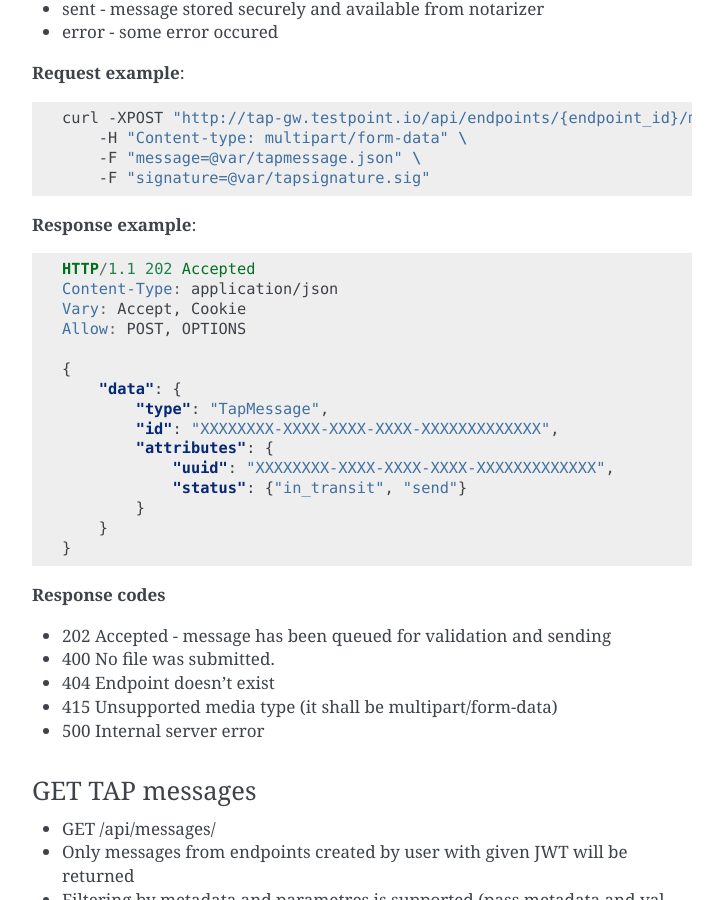
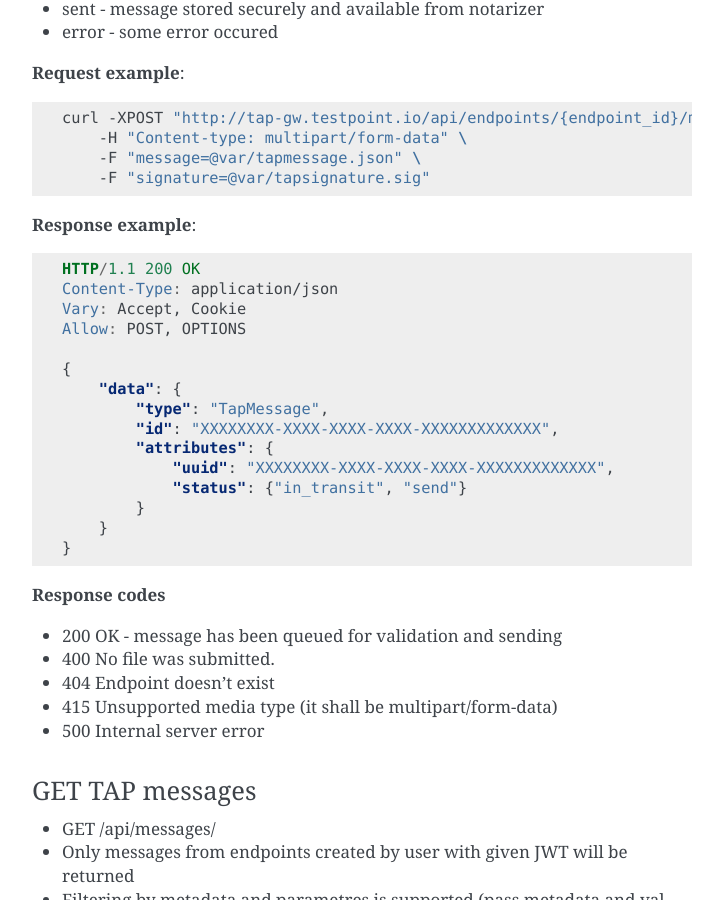
Before and after one commit to test-point/testpoint-tap-gw, a Sphinx documentation site: the page built from docs/tap-gw-api.rst, in a window 1280 px wide and 900 px high, scrolled down 5784 px. Shown: the whole window, without its empty margins (388-1111 px from the left). Built offline with Sphinx 7.4.7, drawn with Linux system fonts in a browser that asks for light colours.

Commit message:
response code fpr POST message method changed

```diff
--- a/docs/tap-gw-api.rst
+++ b/docs/tap-gw-api.rst
@@ -289,7 +289,7 @@ Post TAP message
 
 .. sourcecode:: http
 
-    HTTP/1.1 202 Accepted
+    HTTP/1.1 200 OK
     Content-Type: application/json
     Vary: Accept, Cookie
     Allow: POST, OPTIONS
@@ -307,7 +307,7 @@ Post TAP message
 
 **Response codes**
 
-* 202 Accepted - message has been queued for validation and sending
+* 200 OK - message has been queued for validation and sending
 * 400 No file was submitted.
 * 404 Endpoint doesn't exist
 * 415 Unsupported media type (it shall be multipart/form-data)
```
